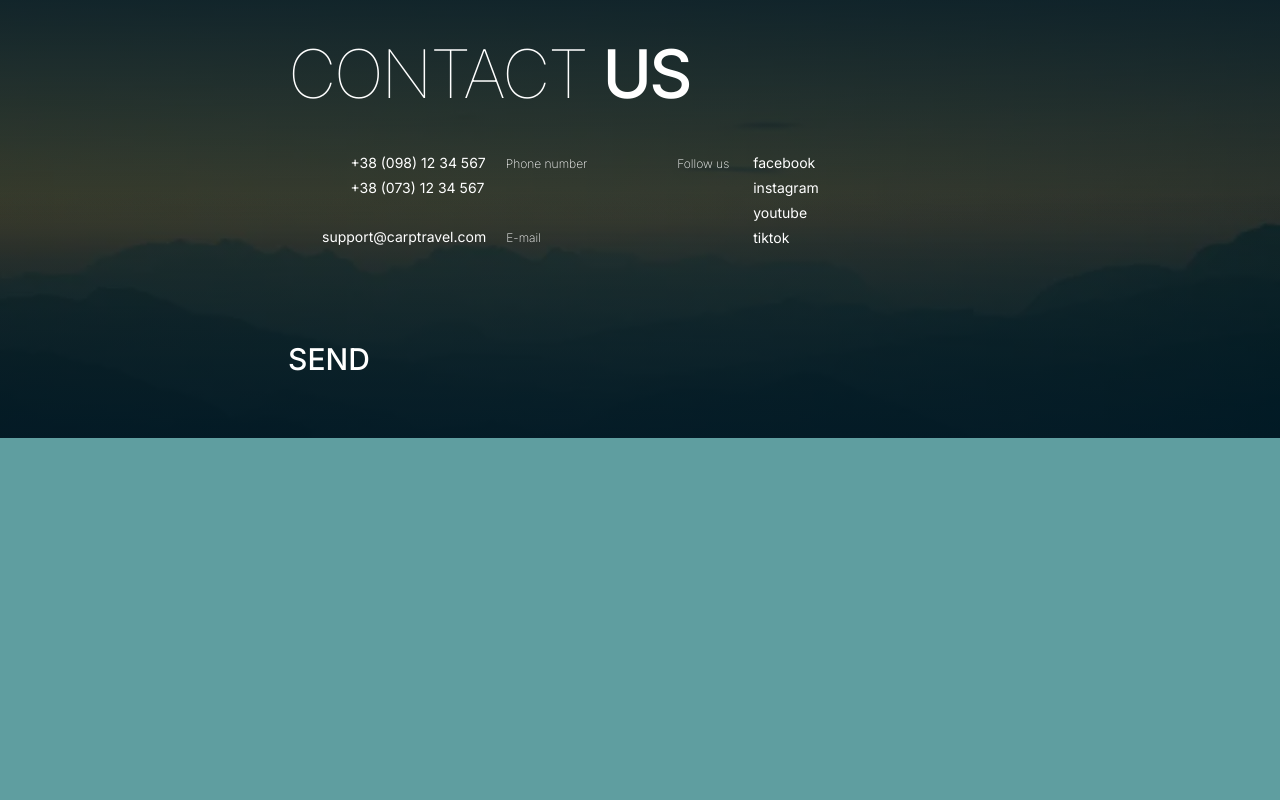
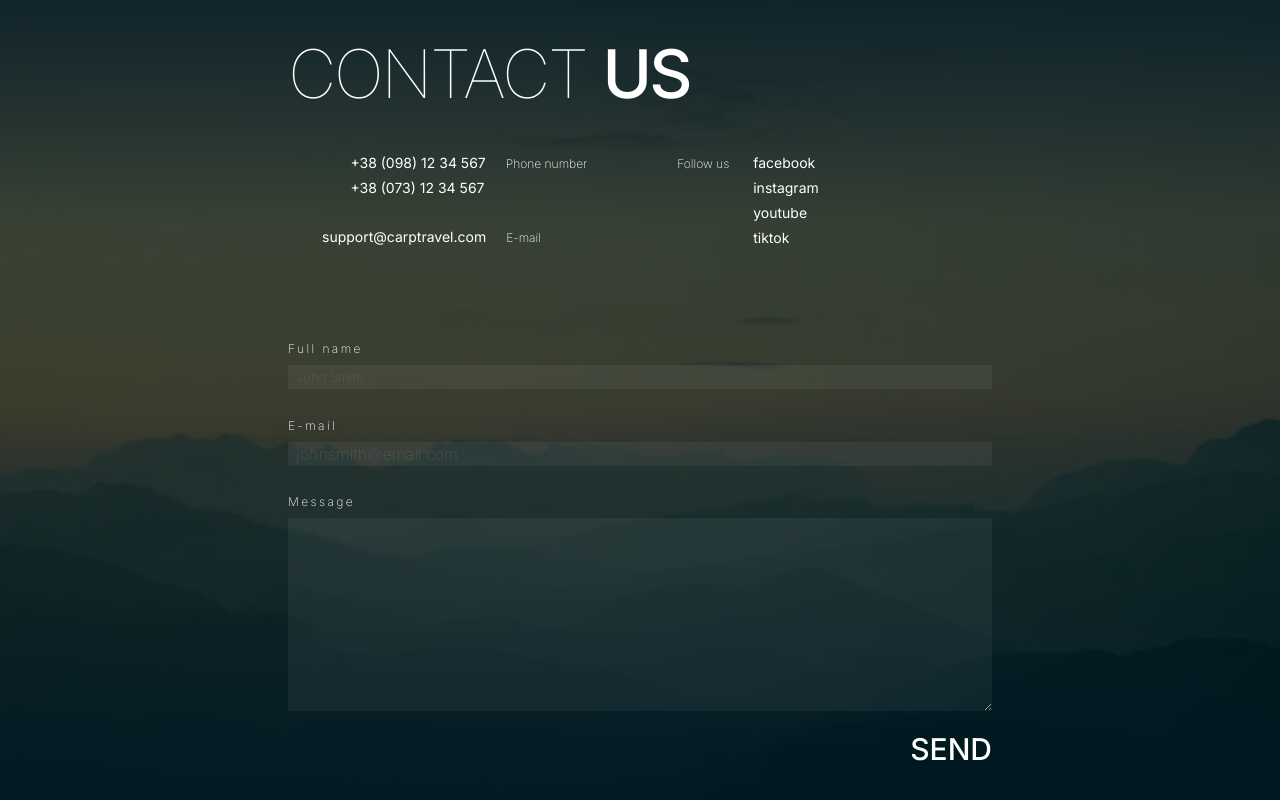
Before and after one commit to vasylkivt/CarpTravel, a Next.js app: page / in a window 1280 px wide. Shown: the part 518-1318 px from the top of the page. Before the commit the page ends 956 px from the top, so only its background shows below. Built offline with nearby package versions, Linux system fonts and the light colour scheme.

Commit message:
add form styles

```diff
--- a/components/sections/Contacts/Contacts.jsx
+++ b/components/sections/Contacts/Contacts.jsx
@@ -1,16 +1,8 @@
-"use client";
 import contacts from "@/data/section/contacts";
 import "./Contacts.scss";
-
-import { useForm } from "react-hook-form";
+import Form from "./components/Form";
 
 const Contacts = () => {
-  const {
-    register,
-    handleSubmit,
-    formState: { errors },
-  } = useForm();
-
   return (
     <section className="contacts pb-[56px] pt-[56px]">
       <div className="contacts-background-gradient-top"></div>
@@ -89,29 +81,12 @@ const Contacts = () => {
               </div>
             </div>
           </div>
-          <form>
-            <button
-              className=" text-[30px] font-medium desktop:text-[32px]"
-              type="submit"
-            >
-              {contacts.form.btnText}
-            </button>
-          </form>
         </div>
 
-        {/* <form onSubmit={handleSubmit((data) => console.log(data))}>
-          <input {...register("firstName")} />
-          <input {...register("lastName", { required: true })} />
-          {errors.lastName && <p>Last name is required.</p>}
-          <input {...register("age", { pattern: /\d+/ })} />
-          {errors.age && <p>Please enter number for age.</p>}
-          <input type="submit" />
-        </form> */}
+        <Form />
       </div>
     </section>
   );
 };
 
 export default Contacts;
-
-//Забезпечте валідацію форми з використанням react-hook-form та Tailwind CSS для стилізації помилок валідації
--- /dev/null
+++ b/components/sections/Contacts/components/Form.jsx
@@ -0,0 +1,63 @@
+"use client";
+
+import contacts from "@/data/section/contacts";
+import { useForm } from "react-hook-form";
+
+const Form = () => {
+  const {
+    register,
+    handleSubmit,
+    formState: { errors },
+  } = useForm();
+
+  return (
+    <>
+      <form className=" flex flex-col">
+        <label className="flex flex-col gap-[4px]">
+          <span className="text-[12px] font-extralight leading-[2] tracking-[2.4px]">
+            {contacts.form.name.label}
+          </span>
+          <input
+            className="mb-[25px] bg-white/5 pl-[8px] text-[13px] font-extralight leading-[1.85] outline-none  placeholder:opacity-20"
+            placeholder={contacts.form.name.placeholder}
+            type="text"
+          />
+        </label>
+        <label className="flex flex-col gap-[4px]">
+          <span className="text-[12px] font-extralight leading-[2] tracking-[2.4px]">
+            {contacts.form.email.label}
+          </span>
+          <input
+            className="text-[13px]leading-[1.85] mb-[24px] bg-white/5 pl-[8px] font-extralight outline-none  placeholder:opacity-20"
+            placeholder={contacts.form.email.placeholder}
+            type="email"
+          />
+        </label>
+        <label className="flex flex-col gap-[4px]">
+          <span className="text-[12px] font-extralight leading-[2] tracking-[2.4px]">
+            {contacts.form.textarea.label}
+          </span>
+          <textarea className="mb-[16px] h-[193px] bg-white/5 pl-[8px] text-[13px] font-extralight  leading-[1.85] outline-none"></textarea>
+        </label>
+        <button
+          className=" text-right text-[30px] font-medium desktop:text-[32px]"
+          type="submit"
+        >
+          {contacts.form.btnText}
+        </button>
+      </form>
+      {/* <form onSubmit={handleSubmit((data) => console.log(data))}>
+          <input {...register("firstName")} />
+          <input {...register("lastName", { required: true })} />
+          {errors.lastName && <p>Last name is required.</p>}
+          <input {...register("age", { pattern: /\d+/ })} />
+          {errors.age && <p>Please enter number for age.</p>}
+          <input type="submit" />
+        </form> */}
+    </>
+  );
+};
+export default Form;
+
+//Забезпечте валідацію форми з використанням react-hook-form та Tailwind CSS для стилізації помилок валідації
+// має змінюватися фон коли щось введено у інпутах
```
